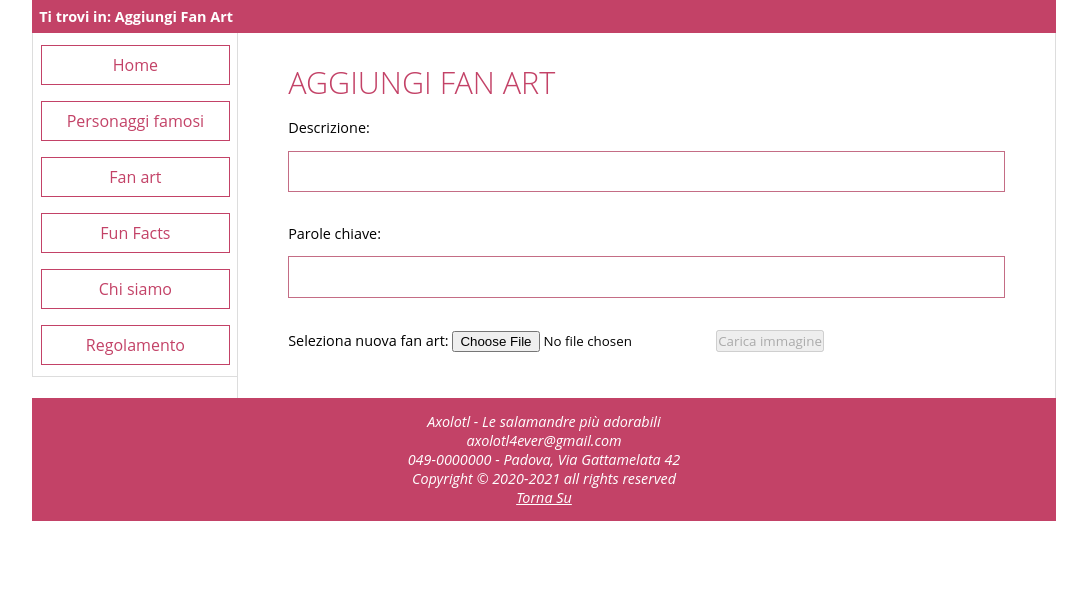
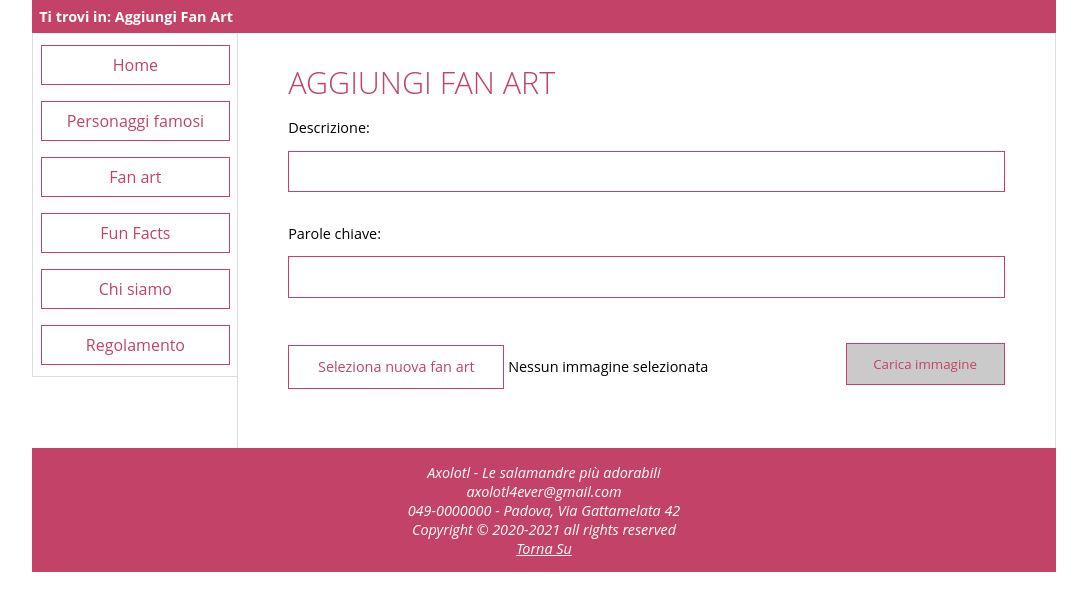
Before and after one commit to RakuJa/Aselotl-web, a PHP site: page /php/admin.php in a window 1280 px wide. Shown: the part 110-721 px from the top of the page, without its empty margins (96-1183 px from the left). Run offline with PHP 8.4, Linux system fonts and the light colour scheme.

Commit message:
Aggiunto style bottoni upload immagine

```diff
--- a/css/style.css
+++ b/css/style.css
@@ -493,9 +493,42 @@ input[type=text], input[type=password] {
 	padding: 0.8em 2em;
 	margin: 1em 0;
 	display: inline-block;
-	border: 1px solid #c46d85;
+	border: 1px solid #c34267;
 	box-sizing: border-box;
   }
+
+input[type="file"] {
+    display: none;
+}
+
+.custom-file-upload, input[type=submit] {
+	width: auto;
+	height: auto;
+	padding: 0.8em 2em;
+	margin: 1em 0;
+	display: inline-block;
+	color: #c34267;
+	border: 1px solid #c34267;
+	box-sizing: border-box;
+	outline-offset: -0.1px;
+}
+
+input[type=submit]{
+	float: right;
+}
+
+input[type=submit]:enabled{
+	background-color: white;
+}
+
+.custom-file-upload:hover, input[type=submit]:hover{
+	color: white;
+	background-color: #c34267;
+}
+
+input[type=submit]:disabled{
+	background-color:#c9c9c9f8;
+}
 
 fieldset {
 	border:none;
--- a/html/add_fanart.html
+++ b/html/add_fanart.html
@@ -23,8 +23,9 @@
 			<input type="text" name="description" id="description" maxlength= "500" class="full_width_input" onkeyup="check_empty_art()"/></br></br>
 			<label for="keywords">Parole chiave: </label>
 			<input type="text" name="keywords" id="keywords" maxlength= "500" class="full_width_input" onkeyup="check_empty_art()"/></br></br>
-			<label for="uploadImage">Seleziona nuova <span xml:lang="en">fan art</span>: </label>
-			<input type="file" name="uploadImage" id="uploadImage" accept="image/*" onchange="check_empty_art(), check_size()"/>
+            <label for="uploadImage" class="custom-file-upload">Seleziona nuova <span xml:lang="en">fan art</span> </label>
+            <span id="file-selected">Nessun immagine selezionata</span>
+			<input type="file" name="uploadImage" id="uploadImage" accept="image/*" onchange="check_empty_art(), check_size(), show_file_name()"/>
             <input type="submit" id="submit" disabled name="submit" value="Carica immagine"/></br></br>
 			<span id="message"></span>
 			</p>
--- a/js/script.js
+++ b/js/script.js
@@ -130,3 +130,13 @@ function check_size() {
 		document.getElementById('message').innerHTML = '';
 	}
 }
+
+function show_file_name() {
+	var file = document.getElementById('uploadImage');
+	if (file.files.length == 0) {
+		document.getElementById('file-selected').innerHTML = 'Nessun immagine selezionata';
+	}
+	else {
+		document.getElementById('file-selected').innerHTML = file.files[0].name;
+	}
+}
```
